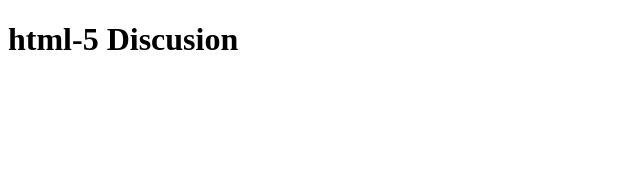
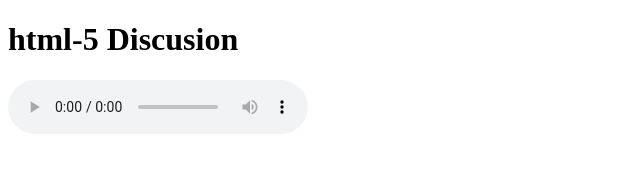
Before and after one commit to masuddrak/html-5-disusion, a plain HTML site: page index.html in a window 1280 px wide. Shown: the whole page, without its empty margins (0-640 px from the left). Drawn offline with Linux system fonts and the light colour scheme.

Commit message:
aduio added and auto play

```diff
--- a/index.html
+++ b/index.html
@@ -9,5 +9,9 @@
 </head>
 <body>
     <h1>html-5 Discusion</h1>
+    <audio controls autoplay>
+        <source src="audio/goat.mp3" type="audio/ogg">
+        Your browser does not support the audio element.
+      </audio>
 </body>
 </html>
```
Also changed, not shown: 1 other file.
